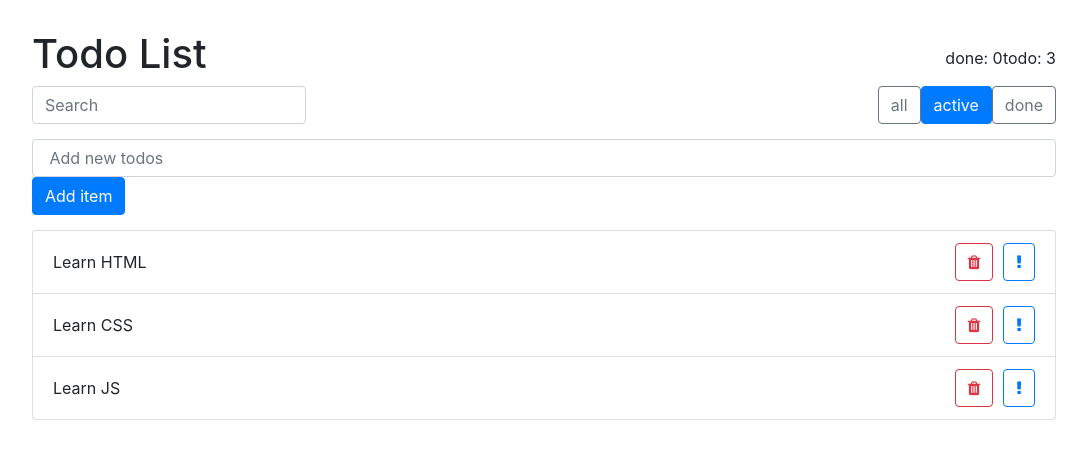
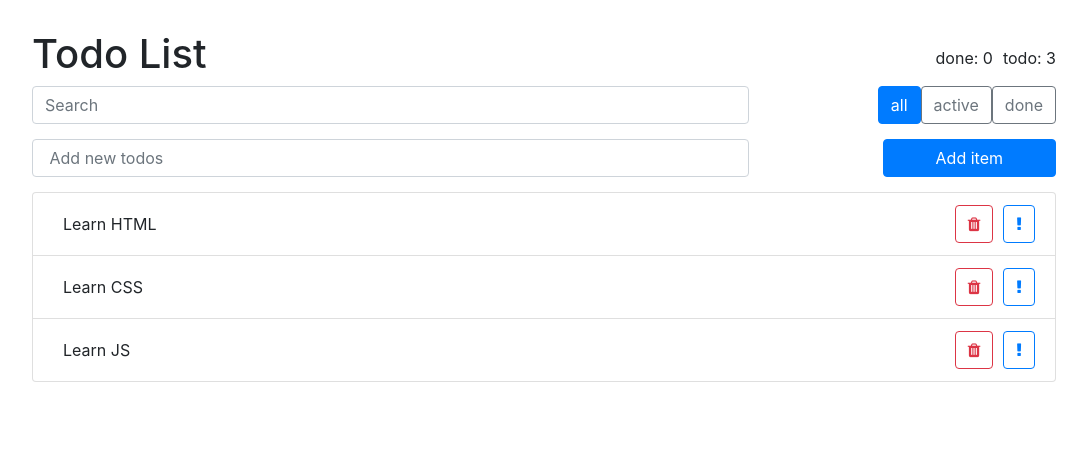
Before and after one commit to Romanov5000/React, a React (Create React App) app: page / in a window 1280 px wide. Shown: the top 458 px of the page, without its empty margins (96-1183 px from the left). Built offline with nearby package versions, Linux system fonts and the light colour scheme.

Commit message:
searchBlock

```diff
--- a/src/components/App/App.js
+++ b/src/components/App/App.js
@@ -17,7 +17,8 @@ export default class App extends React.Component {
       { text: 'Learn CSS', important: false, done: false, id: 2 },
       { text: 'Learn JS', important: false, done: false, id: 3 }
     ],
-    filter: 'active', // all || active || done
+    filter: 'all', // all || active || done
+    search: '', // Type string
   }
 
   filter = (arr, filter) => {
@@ -31,7 +32,16 @@ export default class App extends React.Component {
       default: return arr
     }
   }
+  search = (arr, searchText) => {
+    if (!searchText) {
+      return arr
+    }
+    const newArr = arr.filter((item) => {
+      return item.text.toLowerCase().includes(searchText.toLowerCase())
+    });
 
+    return newArr;
+  }
   onDelete = (id) => {
     this.setState((prevState) => {
       const index = prevState.todoData.findIndex((el) => el.id === id);
@@ -102,31 +112,38 @@ export default class App extends React.Component {
   }
   onFilterChange = (filter) => {
     this.setState({
-      filter : filter,
+      filter: filter,
     })
   }
+  onSearch = (search) => {
+    this.setState({
+      search: search,
+    })
+  }
+
   render() {
-    const {todoData, filter} = this.state;
+    const { todoData, filter, search } = this.state;
     const doneSize = todoData.filter(el => el.done).length;
     const todoSize = (todoData.length - doneSize);
-    const visibleTodos = this.filter(todoData, filter);
+    const visibleTodos = this.search(this.filter (todoData, filter), search);
 
     return (
       <div className="App">
         <Header done={doneSize} todo={todoSize} />
         <div className="line">
-          <SearchBlock />
+          <SearchBlock
+            onSearch={this.onSearch} />
           <Filter
-          filter = {filter}
-          onFilterChange= {this.onFilterChange}/>
+            filter={filter}
+            onFilterChange={this.onFilterChange} />
         </div>
         <ItemAddForm onAdd={this.onAdd} />
-        <TodoList
+        {todoData.length ? <TodoList
           todos={visibleTodos}
           onDelete={this.onDelete}
           onToggleDone={this.onToggleDone}
           onToggleImportant={this.onToggleImportant}
-        />
+        /> : <p>No Todo!</p>}
       </div>
     );
   }
--- a/src/components/Header/Header.css
+++ b/src/components/Header/Header.css
@@ -7,3 +7,6 @@
 p {
     margin-bottom: 0;
 }
+span {
+    margin-left: 10px;
+}
--- a/src/components/ItemAddForm/ItemAddForm.css
+++ b/src/components/ItemAddForm/ItemAddForm.css
@@ -1,3 +1,13 @@
 .ItemAddForm {
     margin-bottom: 15px;
 }
+.form {
+    width: 70%;
+}
+form {
+    display: flex;
+    justify-content: space-between;
+}
+.addButton{
+    padding: 0 52px;
+}
--- a/src/components/ItemAddForm/ItemAddForm.js
+++ b/src/components/ItemAddForm/ItemAddForm.js
@@ -11,29 +11,27 @@ export default class ItemAddForm extends React.Component {
     onTextChange = (event) => {
         this.setState({
             inputText: event.target.value
-        })
-        console.log(event.target.value);
-
+        });
     }
     onSubmit = (event) => {
         event.preventDefault();
         this.props.onAdd(this.state.inputText);
         this.setState({
             inputText: ''
-        })
+        });
     }
     render () {
         const {inputText} = this.state
     return(
         <div className="ItemAddForm">
             <form onSubmit={this.onSubmit}>
-                <input
-                className = 'form-control'
+                <input required
+                className = 'form-control form'
                 placeholder = ' Add new todos'
                 onChange = {this.onTextChange}
                 value={inputText} />
             <button
-                className="btn btn-primary"
+                className="addButton btn btn-primary"
             >Add item</button>
             </form>
         </div>
--- a/src/components/SearchBlock/SearchBlock.css
+++ b/src/components/SearchBlock/SearchBlock.css
@@ -0,0 +1,3 @@
+.SearchBlock{
+    width: 70%;
+}
--- a/src/components/SearchBlock/SearchBlock.js
+++ b/src/components/SearchBlock/SearchBlock.js
@@ -1,12 +1,28 @@
 import React from 'react';
-import './SearchBlock.css'
+import './SearchBlock.css';
 
-const SearchBlock = () => {
-    const searchText = 'Search';
-    return (
-    <div className="SearchBlock">
-        <input className="form-control" placeholder = {searchText}
-    /></div>);
+export default class SearchBlock extends React.Component {
+    state = {
+        searchText: '',
+    }
+
+    onTextChange = (event) => {
+        this.setState({
+            searchText: event.target.value,
+        });
+        this.props.onSearch(event.target.value)
+    }
+
+    render() {
+            return(
+            <div className = "SearchBlock" >
+                    <input
+                        className="form-control"
+                        placeholder='Search'
+                        onChange={this.onTextChange}
+                        value={this.state.searchText}
+                    />
+            </div>
+        );
+    }
 }
-
-export default SearchBlock;
```
